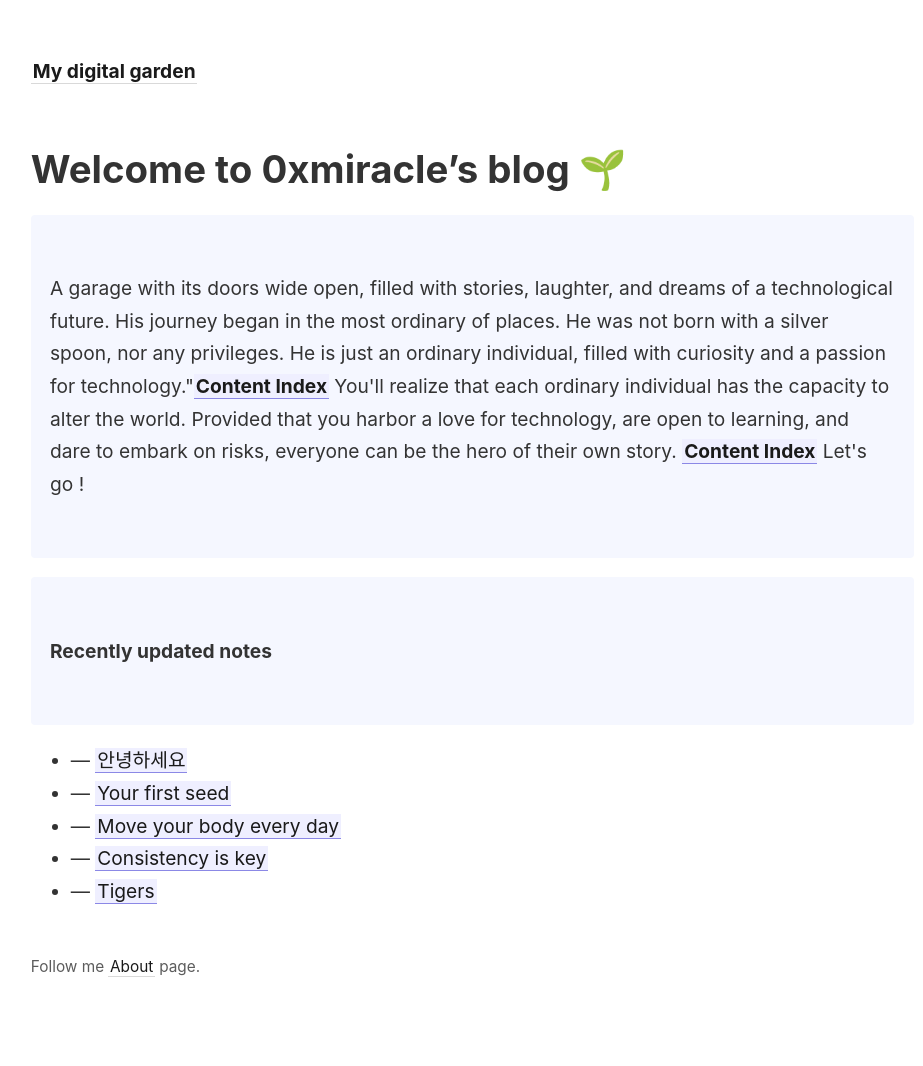
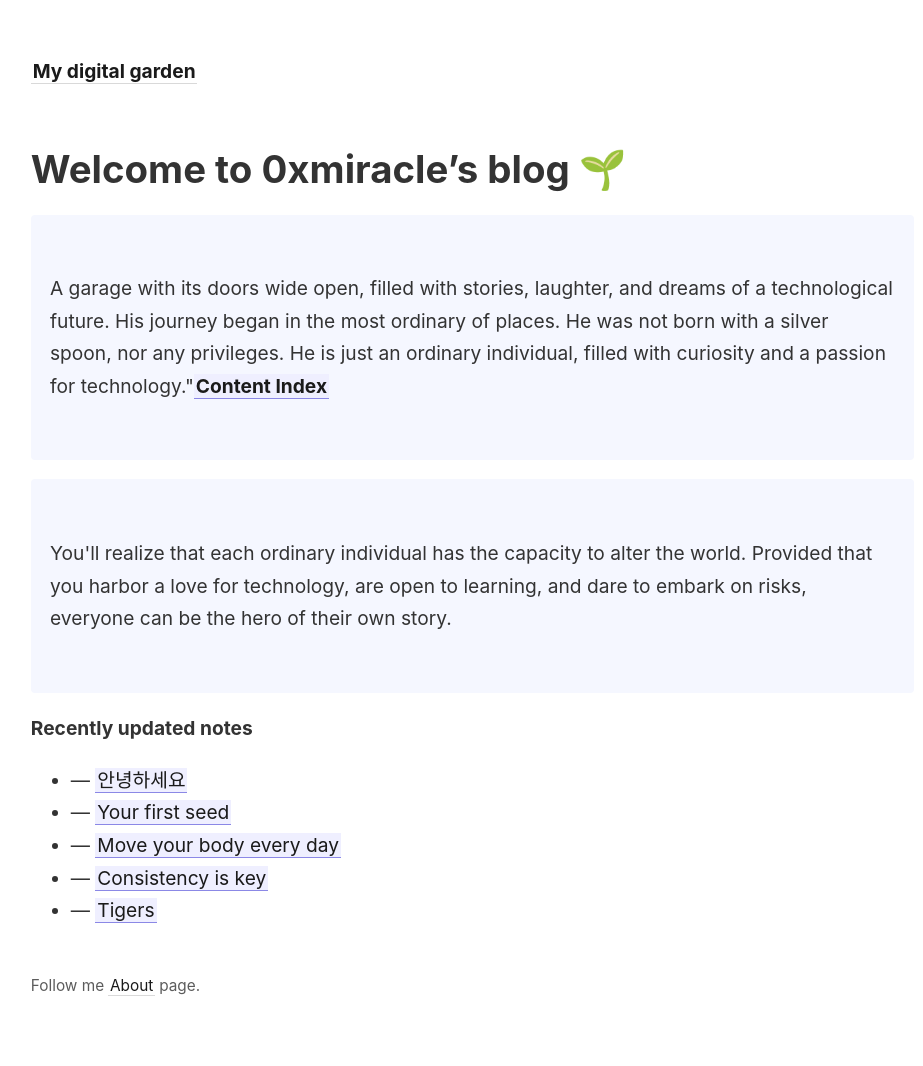
Before and after one commit to lkyxuan/bbbblog, a Jekyll site: the page built from _pages/index.md, in a window 1280 px wide. Shown: the whole page, without its empty margins (46-969 px from the left). Built offline with Jekyll 4.4.1, drawn with Linux system fonts in a browser that asks for light colours.

Commit message:
vault backup: 2023-07-14 04:08:37
Affected files:
_pages/index.md

```diff
--- a/_pages/index.md
+++ b/_pages/index.md
@@ -10,13 +10,11 @@ permalink: /
 <p style="padding: 3em 1em; background: #f5f7ff; border-radius: 4px;">
 
 
- A garage with its doors wide open, filled with stories, laughter, and dreams of a technological future. His journey began in the most ordinary of places. He was not born with a silver spoon, nor any privileges. He is just an ordinary individual, filled with curiosity and a passion for technology."<span style="font-weight: bold">[[Content Index]]</span> You'll realize that each ordinary individual has the capacity to alter the world. Provided that you harbor a love for technology, are open to learning, and dare to embark on risks, everyone can be the hero of their own story.
- <span style="font-weight: bold">[[Content Index]]</span> Let's go !
-
-
+ A garage with its doors wide open, filled with stories, laughter, and dreams of a technological future. His journey began in the most ordinary of places. He was not born with a silver spoon, nor any privileges. He is just an ordinary individual, filled with curiosity and a passion for technology."<span style="font-weight: bold">[[Content Index]]</span>
 </p>
 <p style="padding: 3em 1em; background: #f5f7ff; border-radius: 4px;">
-
+You'll realize that each ordinary individual has the capacity to alter the world. Provided that you harbor a love for technology, are open to learning, and dare to embark on risks, everyone can be the hero of their own story.
+</p>
 
 
 <strong>Recently updated notes</strong>
```
